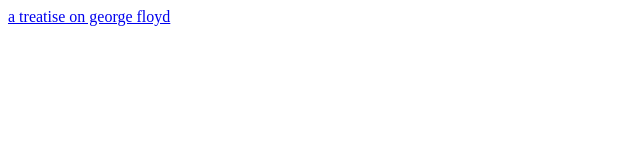
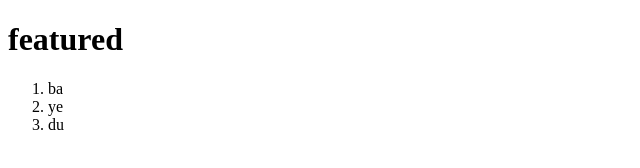
Before and after one commit to Torin-McAlpin/Torin-McAlpin.github.io, a plain HTML site: page index.html in a window 1280 px wide. Shown: the whole page, without its empty margins (0-640 px from the left). Drawn offline with Linux system fonts and the light colour scheme.

Commit message:
Update index.html

```diff
--- a/index.html
+++ b/index.html
@@ -4,6 +4,11 @@
     <title>Home</title>
   </head>
   <body>
-    <a href='main.html'>a treatise on george floyd</a>
+    <h1>featured</h1>
+    <ol>
+      <li>ba</li>
+      <li>ye</li>
+      <li>du</li>
+    </ol>
   </body>
 </html>
```
